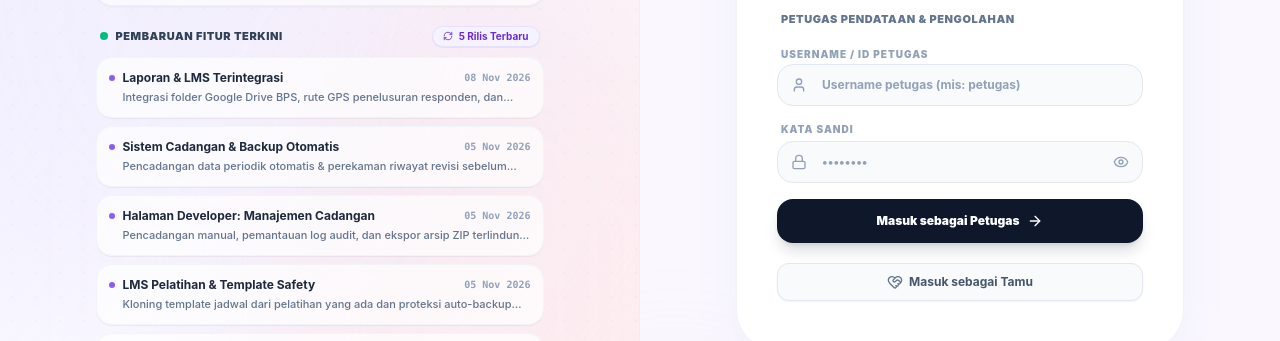
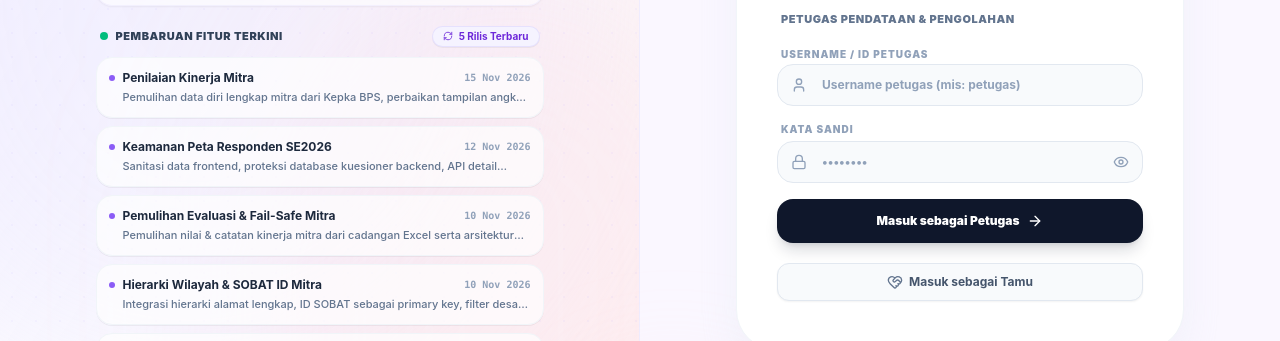
Before and after one commit to ipds6104/GardaData, a React (Vite) app: page / in a window 1280 px wide. Shown: the part 459-800 px from the top of the page. Built offline with nearby package versions, Linux system fonts and the light colour scheme; no server answers.

Commit message:
feat(login): selaraskan 5 rilis pembaruan fitur terkini dengan commit terbaru github

```diff
--- /dev/null
+++ b/public/data/latest_updates.json
@@ -0,0 +1,27 @@
+[
+  {
+    "title": "Penilaian Kinerja Mitra",
+    "date": "15 Nov 2026",
+    "desc": "Pemulihan data diri lengkap mitra dari Kepka BPS, perbaikan tampilan angka 0 pada nama, dan penambahan endpoint profil admin."
+  },
+  {
+    "title": "Keamanan Peta Responden SE2026",
+    "date": "12 Nov 2026",
+    "desc": "Sanitasi data frontend, proteksi database kuesioner backend, API detail admin aman dengan zero-cache HTTP headers."
+  },
+  {
+    "title": "Pemulihan Evaluasi & Fail-Safe Mitra",
+    "date": "10 Nov 2026",
+    "desc": "Pemulihan nilai & catatan kinerja mitra dari cadangan Excel serta arsitektur snapshot master independen fail-safe."
+  },
+  {
+    "title": "Hierarki Wilayah & SOBAT ID Mitra",
+    "date": "10 Nov 2026",
+    "desc": "Integrasi hierarki alamat lengkap, ID SOBAT sebagai primary key, filter desa dependen, dan basis data 388 mitra."
+  },
+  {
+    "title": "Direktori Penawaran Kerja Mitra",
+    "date": "10 Nov 2026",
+    "desc": "Multi-select filter untuk kategori rekomendasi, posisi (PPL/PML), dan kecamatan untuk penawaran kerja lanjutan."
+  }
+]
--- a/src/components/Login.tsx
+++ b/src/components/Login.tsx
@@ -51,6 +51,9 @@ function parseGitHubCommit(commitObj: any): FeatureUpdate {
     let scopeName = '';
     if (rawScope) {
       const scopeMap: Record<string, string> = {
+        'mitra': 'Penilaian Kinerja Mitra',
+        'pengolahan': 'Peta Responden SE2026',
+        'se2026': 'Peta Responden SE2026',
         'laporan-lms': 'Laporan & LMS',
         'laporan': 'Laporan Pendataan',
         'lms': 'LMS Pelatihan',
@@ -81,8 +84,21 @@ function parseGitHubCommit(commitObj: any): FeatureUpdate {
     return { title, date: formattedDate, desc };
   }
 
+  // Fallback intelligent title detection
+  const lowerMsg = firstLine.toLowerCase();
+  let fallbackTitle = 'Pembaruan Sistem';
+  if (lowerMsg.includes('se2026') || lowerMsg.includes('responden')) {
+    fallbackTitle = 'Keamanan Peta Responden SE2026';
+  } else if (lowerMsg.includes('mitra')) {
+    fallbackTitle = 'Penilaian Kinerja Mitra';
+  } else if (lowerMsg.includes('lms')) {
+    fallbackTitle = 'LMS Pelatihan';
+  } else if (lowerMsg.includes('laporan')) {
+    fallbackTitle = 'Laporan Pendataan';
+  }
+
   return {
-    title: 'Pembaruan Sistem',
+    title: fallbackTitle,
     date: formattedDate,
     desc: firstLine
   };
@@ -90,29 +106,29 @@ function parseGitHubCommit(commitObj: any): FeatureUpdate {
 
 const LATEST_UPDATES: FeatureUpdate[] = [
   {
-    title: 'Laporan & LMS Terintegrasi',
-    date: '08 Nov 2026',
-    desc: 'Integrasi folder Google Drive BPS, rute GPS penelusuran responden, dan proteksi isian read-only.',
+    title: 'Penilaian Kinerja Mitra',
+    date: '15 Nov 2026',
+    desc: 'Pemulihan data diri lengkap mitra dari Kepka BPS, perbaikan tampilan angka 0 pada nama, dan penambahan endpoint profil admin.',
   },
   {
-    title: 'Sistem Cadangan & Backup Otomatis',
-    date: '05 Nov 2026',
-    desc: 'Pencadangan data periodik otomatis & perekaman riwayat revisi sebelum perubahan sistem untuk seluruh modul.',
+    title: 'Keamanan Peta Responden SE2026',
+    date: '12 Nov 2026',
+    desc: 'Sanitasi data frontend, proteksi database kuesioner backend, API detail admin aman dengan zero-cache HTTP headers.',
   },
   {
-    title: 'Halaman Developer: Manajemen Cadangan',
-    date: '05 Nov 2026',
-    desc: 'Pencadangan manual, pemantauan log audit, dan ekspor arsip ZIP terlindungi khusus akun ahmad.aulia.',
+    title: 'Pemulihan Evaluasi & Fail-Safe Mitra',
+    date: '10 Nov 2026',
+    desc: 'Pemulihan nilai & catatan kinerja mitra dari cadangan Excel serta arsitektur snapshot master independen fail-safe.',
   },
   {
-    title: 'LMS Pelatihan & Template Safety',
-    date: '05 Nov 2026',
-    desc: 'Kloning template jadwal dari pelatihan yang ada dan proteksi auto-backup lokal saat penyusunan jadwal.',
+    title: 'Hierarki Wilayah & SOBAT ID Mitra',
+    date: '10 Nov 2026',
+    desc: 'Integrasi hierarki alamat lengkap, ID SOBAT sebagai primary key, filter desa dependen, dan basis data 388 mitra.',
   },
   {
-    title: 'Klasifikasi Baku KBJI 2026',
-    date: '04 Nov 2026',
-    desc: 'Integrasi 2.378 jabatan standar Klasifikasi Baku Jabatan Indonesia 2026 & selektor kalender 24 jam WIB.',
+    title: 'Direktori Penawaran Kerja Mitra',
+    date: '10 Nov 2026',
+    desc: 'Multi-select filter untuk kategori rekomendasi, posisi (PPL/PML), dan kecamatan untuk penawaran kerja lanjutan.',
   },
 ];
 
@@ -128,15 +144,15 @@ export const Login: React.FC = () => {
   const [showSsoInfoModal, setShowSsoInfoModal] = useState(false);
   const [ssoModalMessage, setSsoModalMessage] = useState('');
 
-  // 5 Update Fitur Terbaru Dinamis dari Repositori GitHub
+  // 5 Update Fitur Terbaru Dinamis dari Repositori GitHub & Static Asset
   const [updates, setUpdates] = useState<FeatureUpdate[]>(() => {
     try {
-      const cached = localStorage.getItem('garda_latest_github_updates');
+      localStorage.removeItem('garda_latest_github_updates'); // Hapus cache usang
+      const cached = localStorage.getItem('garda_latest_github_updates_v2');
       if (cached) {
         const parsed = JSON.parse(cached);
         if (Array.isArray(parsed) && parsed.length > 0) {
-          // Hanya gunakan cache jika memuat update tanggal 5 Nov ke atas
-          const hasRecent = parsed.some((u: any) => u.date && (u.date.includes('08 Nov') || u.date.includes('05 Nov') || u.date.includes('Nov 2026')));
+          const hasRecent = parsed.some((u: any) => u.date && (u.date.includes('15 Nov') || u.date.includes('12 Nov') || u.date.includes('10 Nov')));
           if (hasRecent) return parsed;
         }
       }
@@ -148,6 +164,22 @@ export const Login: React.FC = () => {
   const fetchLatestUpdates = async () => {
     try {
       setIsFetchingUpdates(true);
+      let fetched: FeatureUpdate[] | null = null;
+
+      // 1. Ambil dari static asset lokal repository (instan < 5ms, 100% andal, bebas batas rate GitHub)
+      try {
+        const staticRes = await fetch(`/data/latest_updates.json?t=${Date.now()}`);
+        if (staticRes.ok) {
+          const data = await staticRes.json();
+          if (Array.isArray(data) && data.length > 0) {
+            fetched = data;
+          }
+        }
+      } catch (err) {}
+
+      // 2. Fallback live fetch ke GitHub Commits API
+      if (!fetched) {
+        try {
           const res = await fetch('https://api.github.com/repos/ipds6104/GardaData/commits?per_page=5', {
             headers: {
               'Accept': 'application/vnd.github.v3+json'
@@ -156,13 +188,18 @@ export const Login: React.FC = () => {
           if (res.ok) {
             const commits = await res.json();
             if (Array.isArray(commits) && commits.length > 0) {
-          const formatted = commits.map(parseGitHubCommit);
-          setUpdates(formatted);
-          localStorage.setItem('garda_latest_github_updates', JSON.stringify(formatted));
+              fetched = commits.map(parseGitHubCommit);
             }
           }
+        } catch (err) {}
+      }
+
+      if (fetched && fetched.length > 0) {
+        setUpdates(fetched);
+        localStorage.setItem('garda_latest_github_updates_v2', JSON.stringify(fetched));
+      }
     } catch (e) {
-      console.warn('Could not fetch latest GitHub updates:', e);
+      console.warn('Could not fetch latest updates:', e);
     } finally {
       setIsFetchingUpdates(false);
     }
```
Lines whose indentation alone changed are shown as unchanged.
